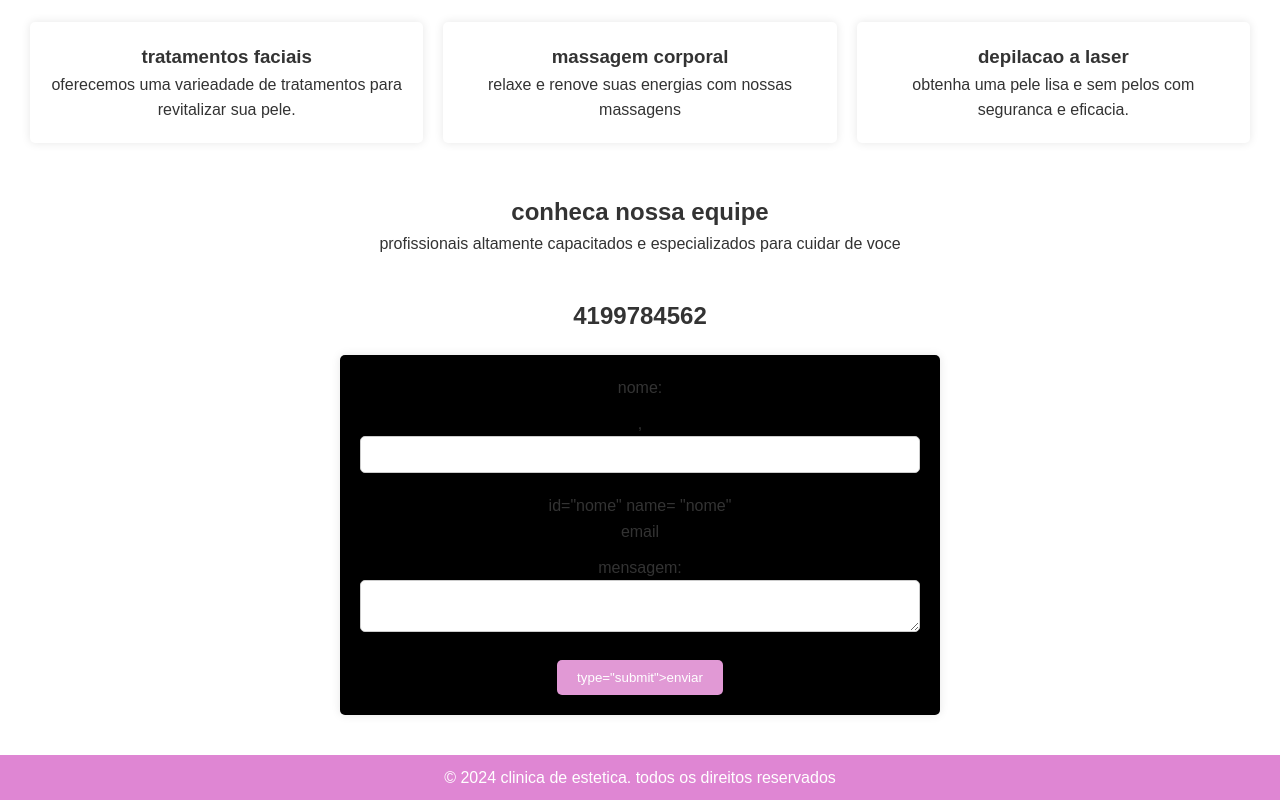
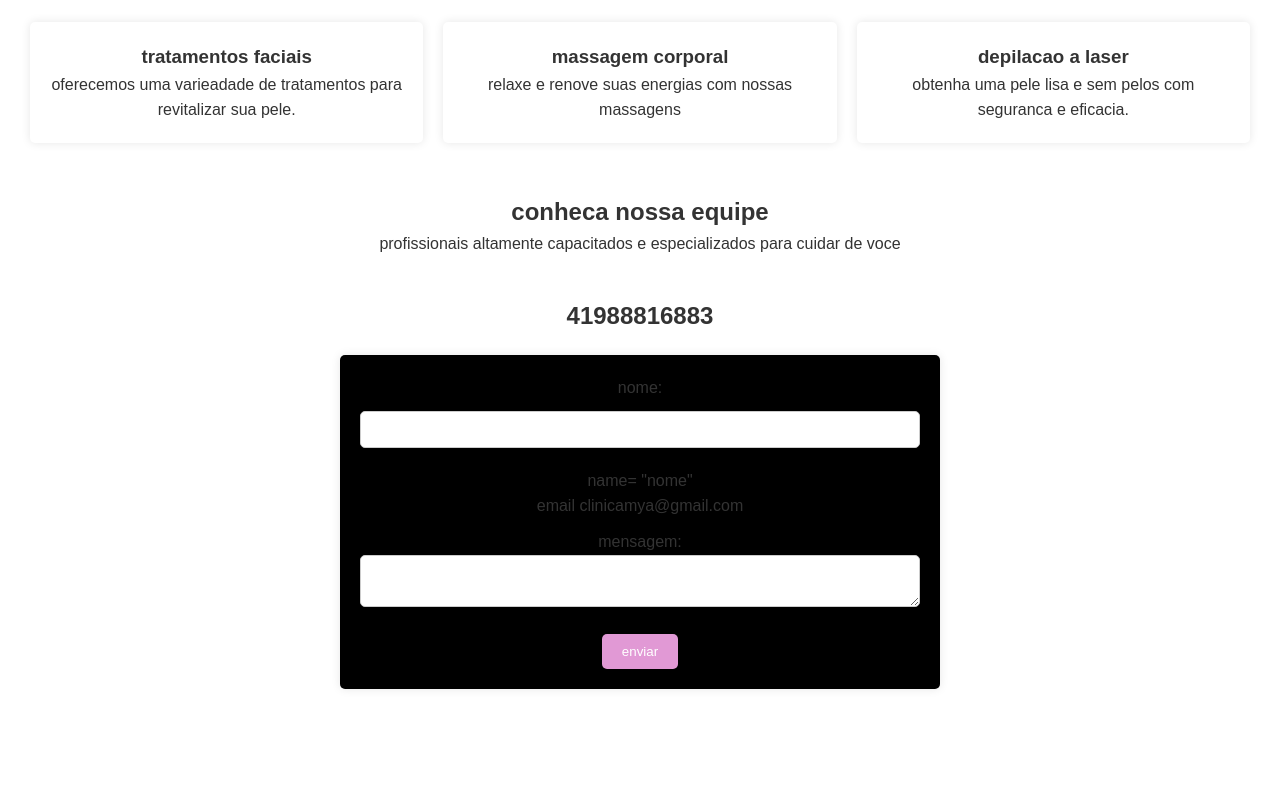
Before and after one commit to maahrodigues/estetica, a plain HTML site: page index.html in a window 1280 px wide. Shown: the part 629-1429 px from the top of the page. After the commit the page ends 1404 px from the top, so only its background shows below. Drawn offline with Linux system fonts and the light colour scheme; a script that the page names is missing.

Commit message:
Add files via upload

```diff
--- a/index.html
+++ b/index.html
@@ -48,15 +48,15 @@
             <p> profissionais altamente capacitados e especializados para cuidar de voce</p>
         </section>
         <section id="contato">
-            <h2>4199784562</h2>
+            <h2>41988816883</h2>
             <form>
                 <label for="nome">nome:</label>
-                ,<input type="text"> id="nome" name= "nome" <required>
-                    <label for="email" >email</label>
-                    <label for="email" id="email" name="email" required>
+                <input type="text"> name= "nome" <required>
+                    <label for="email" >email clinicamya@gmail.com</label>
+                    <label for="email" id="clinicamya@gmail.com" name="clinicamya@gmail.com" required>
                     </label for="mensagem">mensagem:</label>
                     <textarea id="mensagem" name="mensagem"required></textarea>
-        <button> type="submit">enviar</button>
+        <button> enviar</button>
                 </form>
         </section>
         <footer>
--- a/style.css
+++ b/style.css
@@ -34,7 +34,7 @@ nav ul li a {
 }
 
 #hero {
-    background: url('maria.jpg') no-repeat center center/cover;
+    background: url(th.jpg) no-repeat center center/cover;
     height: 400px;
     color: rgb(0, 0, 0);
     display: flex;
@@ -104,7 +104,7 @@ form button:hover {
 }
 
 footer {
-    background-color: #df86d3;
+    background-color: #;
     color: white;
     text-align: center;
     padding: 10px 0;
```
